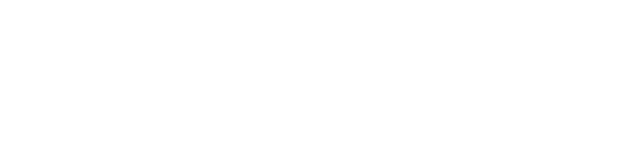
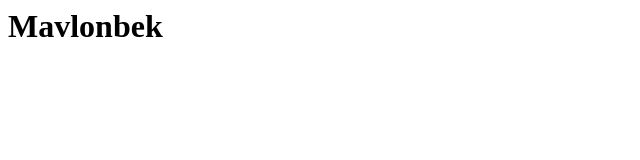
Before and after one commit to mavlonbekcoding/vs-code, a plain HTML site: page index.html in a window 1280 px wide. Shown: the whole page, without its empty margins (0-640 px from the left). Drawn offline with Linux system fonts and the light colour scheme.

Commit message:
add h1 HTML tag

```diff
--- a/index.html
+++ b/index.html
@@ -4,6 +4,7 @@
     <meta http-equiv="X-UA-Compatible" content="IE=edge">
     <meta name="viewport" content="width=device-width, initial-scale=1.0">
     <title>Documentx</title>
+    <h1>Mavlonbek</h1>
 </head>
 <body>
 
```
